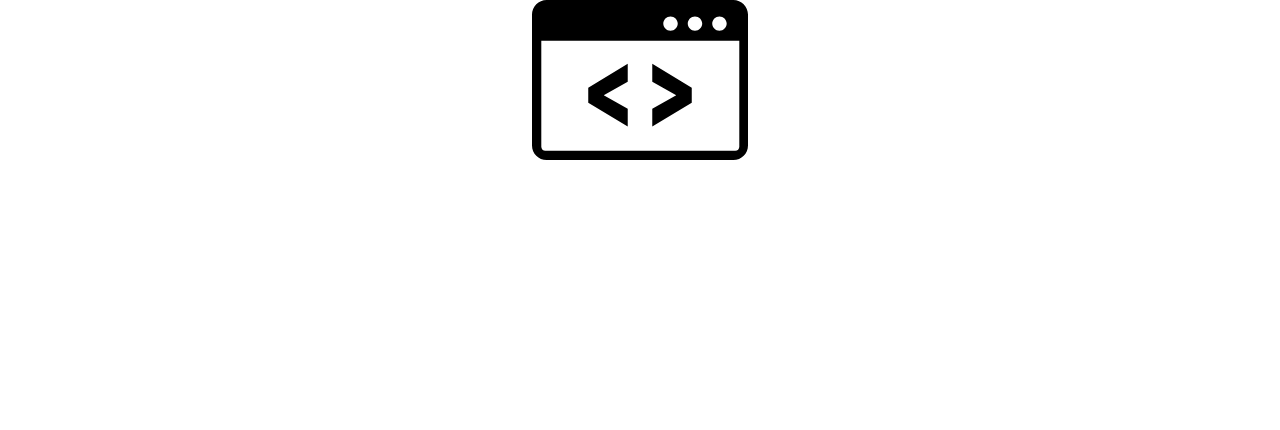
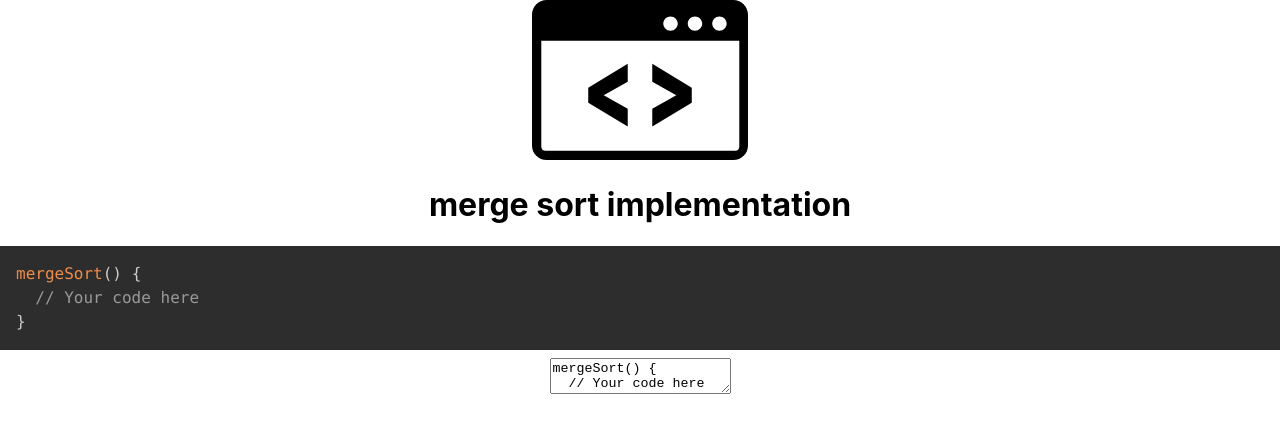
Before and after one commit to rimonsh/online-coding-web-app, a React (Create React App) app: page /code-block/0 in a window 1280 px wide. Shown: the top 430 px of the page. Built offline with nearby package versions, Linux system fonts and the light colour scheme; no server answers.

Commit message:
creating a code block page and routingthere + creating the server that listens to the code changes in real-time

```diff
--- a/package.json
+++ b/package.json
@@ -7,11 +7,13 @@
     "@testing-library/react": "^13.4.0",
     "@testing-library/user-event": "^13.5.0",
     "babel-loader": "^9.1.3",
+    "express": "^4.18.2",
     "react": "^18.2.0",
     "react-dom": "^18.2.0",
     "react-router-dom": "^6.20.1",
     "react-scripts": "^5.0.1",
     "react-syntax-highlighter": "^15.5.0",
+    "socket.io": "^4.7.2",
     "socket.io-client": "^4.7.2",
     "web-vitals": "^2.1.4"
   },
--- a/src/App.js
+++ b/src/App.js
@@ -3,7 +3,7 @@ import "./App.css";
 import React from "react";
 import { BrowserRouter as Router, Route, Routes } from "react-router-dom";
 import Homepage from "./homepage";
-import codeBlock from "./codeBlock";
+import CodeBlock from "./codeBlockPage";
 
 function App() {
   return (
@@ -12,7 +12,7 @@ function App() {
       <Router>
         <Routes>
           <Route path="/" element={<Homepage />} />
-          <Route path="/code-block/:id" element={<codeBlock />} />
+          <Route path="/code-block/:id" element={<CodeBlock />} />
         </Routes>
       </Router>
     </div>
--- /dev/null
+++ b/src/codeBlockPage.js
@@ -0,0 +1,48 @@
+import React, { useEffect, useState } from "react";
+import { useParams } from "react-router-dom";
+import io from "socket.io-client";
+import { Prism as SyntaxHighlighter } from "react-syntax-highlighter";
+import { tomorrow } from "react-syntax-highlighter/dist/esm/styles/prism";
+import codeBlocks from "./codeBlocks";
+
+const socket = io("http://localhost:3000"); // Replace with your server URL
+
+const CodeBlock = () => {
+  const { id } = useParams();
+  const codeBlock = codeBlocks[id];
+  const [code, setCode] = useState(codeBlock.code);
+
+  useEffect(() => {
+    socket.on("code-change", (newCode) => {
+      setCode(newCode);
+    });
+
+    return () => {
+      socket.off("code-change");
+    };
+  }, []);
+
+  const handleCodeChange = (newCode) => {
+    setCode(newCode); // Update the code immediately for the current user
+    socket.emit("code-change", newCode);
+  };
+
+  return (
+    <div>
+      <h1>{codeBlock.title}</h1>
+      <SyntaxHighlighter language="javascript" style={tomorrow}>
+        {code}
+      </SyntaxHighlighter>
+      {codeBlock.readOnly ? (
+        <p>Read-only mode (Mentor)</p>
+      ) : (
+        <textarea
+          value={code}
+          onChange={(e) => handleCodeChange(e.target.value)}
+        />
+      )}
+    </div>
+  );
+};
+
+export default CodeBlock;
--- a/src/codeBlock.js
+++ b/src/codeBlocks.js
@@ -1,8 +1,8 @@
-const codeBlocks = [
+const CodeBlocks = [
   {
     title: "merge sort implementation",
     code: "mergeSort() {\n  // Your code here\n}",
   },
   // Add more code blocks
 ];
-export default codeBlocks;
+export default CodeBlocks;
--- a/src/homepage.js
+++ b/src/homepage.js
@@ -1,5 +1,5 @@
 import React from "react";
-import codeBlock from "./codeBlock";
+import codeBlocks from "./codeBlocks";
 
 import { Link } from "react-router-dom";
 
@@ -9,7 +9,7 @@ const Homepage = () => {
       <h1> Hello! Welcome To The Online Coding Web Application!</h1>
       <h2> Choose a code block</h2>
       <ul>
-        {codeBlock.map((block, index) => (
+        {codeBlocks.map((block, index) => (
           <li key={index}>
             <Link to={`/code-block/${index}`}>{block.title}</Link>
           </li>
```
Also changed, not shown: server.js (added, +24 -0 lines), 1 other file (tests, documents, lock files or other folders).
